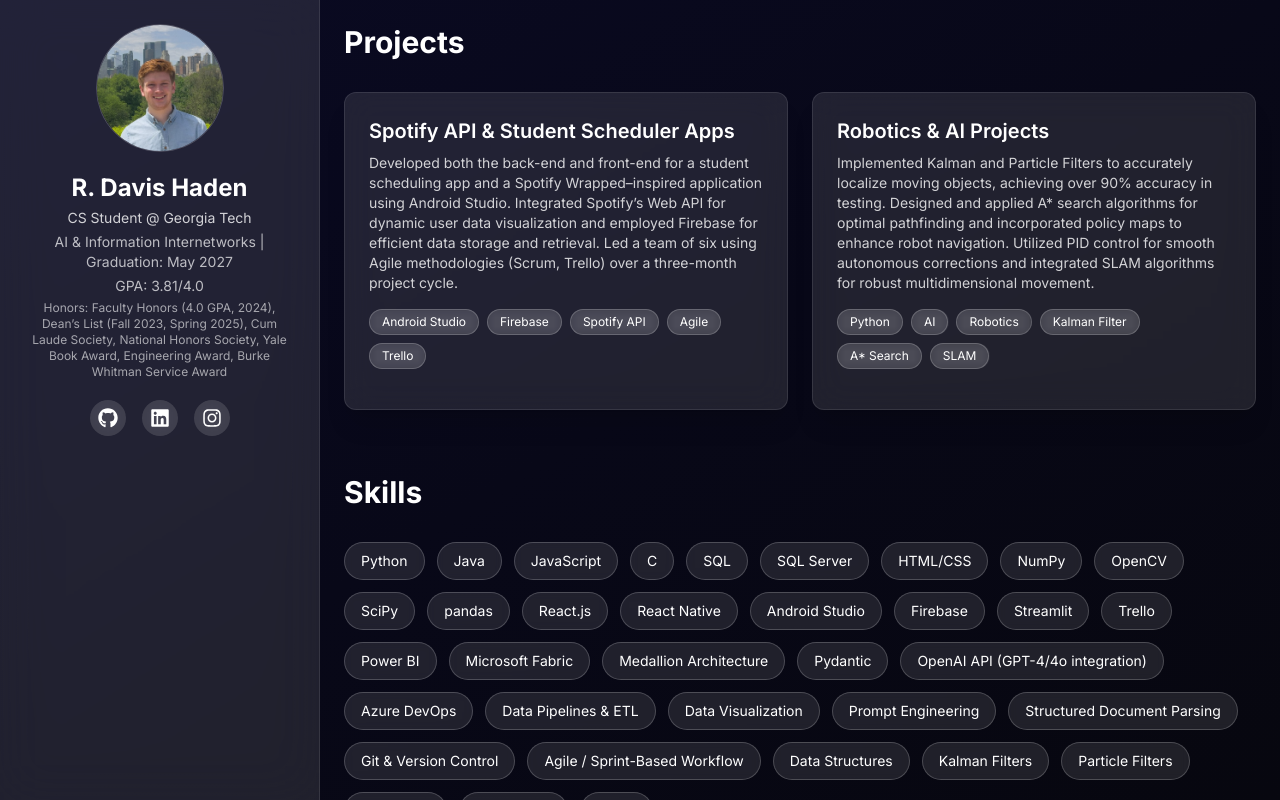
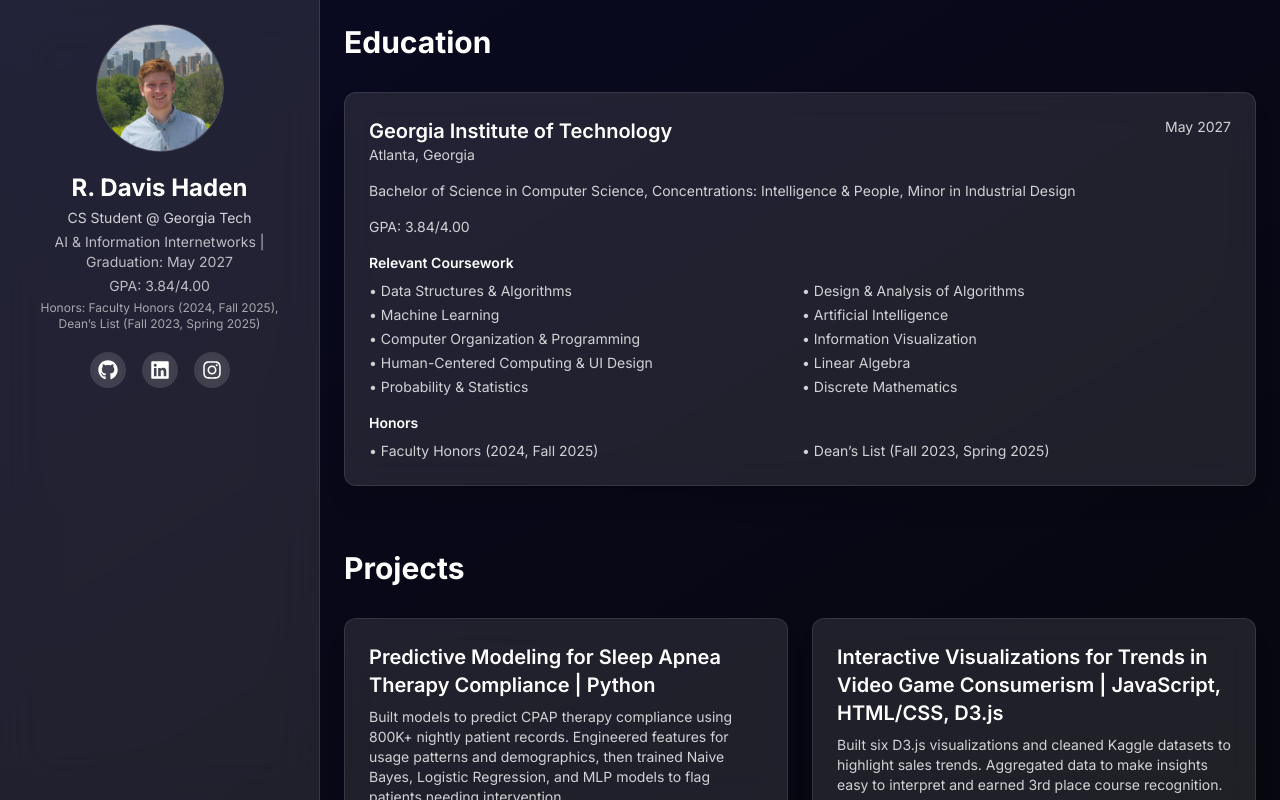
Before and after one commit to davis-haden/davis-haden-portfolio, a React (Vite) app: page / in a window 1280 px wide. Built offline with nearby package versions, Linux system fonts and the light colour scheme.

Commit message:
Update portfolio content with latest resume

```diff
--- a/src/App.jsx
+++ b/src/App.jsx
@@ -1,28 +1,50 @@
-import React, { useState, useEffect } from 'react';
+import React, { useEffect } from 'react';
 import { FaGithub, FaLinkedin, FaInstagram } from 'react-icons/fa';
-import { FiSun, FiMoon } from 'react-icons/fi';
 
 // Import the profile placeholder image. You can replace this with your own photo
 // by placing it in the `src/assets` folder and updating this import.
 import profileImg from './assets/profile-placeholder.png';
 
 // Sample project data. Modify or extend this array to showcase your own work.
+const education = {
+  school: 'Georgia Institute of Technology',
+  location: 'Atlanta, Georgia',
+  graduation: 'May 2027',
+  degree:
+    'Bachelor of Science in Computer Science, Concentrations: Intelligence & People, Minor in Industrial Design',
+  gpa: '3.84/4.00',
+  coursework: [
+    'Data Structures & Algorithms',
+    'Design & Analysis of Algorithms',
+    'Machine Learning',
+    'Artificial Intelligence',
+    'Computer Organization & Programming',
+    'Information Visualization',
+    'Human-Centered Computing & UI Design',
+    'Linear Algebra',
+    'Probability & Statistics',
+    'Discrete Mathematics',
+  ],
+  honors: [
+    'Faculty Honors (2024, Fall 2025)',
+    'Dean’s List (Fall 2023, Spring 2025)',
+  ],
+};
+
 const projects = [
   {
-    title: 'Spotify API & Student Scheduler Apps',
+    title:
+      'Predictive Modeling for Sleep Apnea Therapy Compliance | Python',
     description:
-      'Developed both the back-end and front-end for a student scheduling app and a Spotify Wrapped–inspired application using Android Studio. Integrated Spotify’s Web API for dynamic user data visualization and employed Firebase for efficient data storage and retrieval. Led a team of six using Agile methodologies (Scrum, Trello) over a three-month project cycle.',
-    tags: ['Android Studio', 'Firebase', 'Spotify API', 'Agile', 'Trello'],
-    demo: '#',
-    code: '#',
+      'Built models to predict CPAP therapy compliance using 800K+ nightly patient records. Engineered features for usage patterns and demographics, then trained Naive Bayes, Logistic Regression, and MLP models to flag patients needing intervention.',
+    tags: ['Python', 'Naive Bayes', 'Logistic Regression', 'MLP'],
   },
   {
-    title: 'Robotics & AI Projects',
+    title:
+      'Interactive Visualizations for Trends in Video Game Consumerism | JavaScript, HTML/CSS, D3.js',
     description:
-      'Implemented Kalman and Particle Filters to accurately localize moving objects, achieving over 90% accuracy in testing. Designed and applied A* search algorithms for optimal pathfinding and incorporated policy maps to enhance robot navigation. Utilized PID control for smooth autonomous corrections and integrated SLAM algorithms for robust multidimensional movement.',
-    tags: ['Python', 'AI', 'Robotics', 'Kalman Filter', 'A* Search', 'SLAM'],
-    demo: '#',
-    code: '#',
+      'Built six D3.js visualizations and cleaned Kaggle datasets to highlight sales trends. Aggregated data to make insights easy to interpret and earned 3rd place course recognition.',
+    tags: ['JavaScript', 'HTML/CSS', 'D3.js', 'Data Visualization'],
   },
 ];
 
@@ -31,64 +53,83 @@ const skills = [
   'Python',
   'Java',
   'JavaScript',
-  'C',
   'SQL',
+  'C#',
+  'C++',
+  'React',
+  'React Native',
+  'Unity',
+  'HTML/CSS',
   'SQL Server',
-  'HTML/CSS',
-  'NumPy',
-  'OpenCV',
-  'SciPy',
-  'pandas',
-  'React.js',
-  'React Native',
-  'Android Studio',
-  'Firebase',
+  'Microsoft Fabric',
+  'Power BI',
   'Streamlit',
-  'Trello',
-  'Power BI',
-  'Microsoft Fabric',
-  'Medallion Architecture',
+  'Git/GitHub',
   'Pydantic',
-  'OpenAI API (GPT-4/4o integration)',
-  'Azure DevOps',
-  'Data Pipelines & ETL',
-  'Data Visualization',
-  'Prompt Engineering',
-  'Structured Document Parsing',
-  'Git & Version Control',
-  'Agile / Sprint-Based Workflow',
-  'Data Structures',
-  'Kalman Filters',
-  'Particle Filters',
-  'A* Search',
-  'PID Control',
-  'SLAM',
+  'OpenAI APIs',
+  'scikit-learn',
+  'Naive Bayes',
+  'Logistic Regression',
+  'MLPs',
+  'Feature Engineering',
+  'Model Evaluation',
 ];
 
 // Experience items. You can add more entries as needed.
 const experience = [
   {
-    title: 'IT Intern',
+    title: 'IT Data Management/Engineering Intern',
     company: 'SKANSKA — Charlotte, NC',
-    duration: 'Summer 2025',
+    duration: 'Jun 2025 – Jul 2025',
     description:
-      'Designed and developed dynamic dashboards in <b>Power BI</b> to visualize key operational metrics, enabling more informed decision-making across departments. Built and optimized <b>SQL Server</b> pipelines to streamline data flow and automate reporting tasks. Contributed to <b>Microsoft Fabric</b> projects utilizing <b>Medallion Architecture</b> to structure lakehouse environments for scalable data analytics. Developed internal data science solutions using <b>Python</b>, <b>Streamlit</b>, and <b>OpenAI\'s API</b>, improving workflow efficiency and enabling conversational interfaces for data access. Engineered robust <b>Pydantic</b> models to generate structured outputs from unstructured documents via LLM-powered extraction, reducing manual compliance tasks. Collaborated cross-functionally with data engineers, analysts, and stakeholders to identify business needs and deliver technical solutions with real-world impact.'
+      'Designed <b>Power BI</b> dashboards, optimized <b>SQL Server</b> pipelines, and contributed to <b>Microsoft Fabric</b> lakehouse projects. Built Python/Streamlit apps with <b>OpenAI APIs</b> and <b>Pydantic</b> to automate LLM-driven extraction, improving reporting and compliance workflows.',
   },
   {
     title: 'Intern',
-    company: 'HelloPackage',
-    duration: 'Summer 2023',
+    company: 'HelloPackage — Atlanta, GA',
+    duration: 'May 2023 – Aug 2023',
     description:
-      'Created engaging social media content (<b>LinkedIn</b> posts, <b>TikTok</b> videos, <b>Instagram</b> graphics) using <b>Final Cut Pro X</b> and <b>Adobe InDesign</b>. Researched and implemented best practices that increased viewer interaction threefold. Designed over 10 templates and established streamlined workflows for company publicity.'
+      'Created social media content (LinkedIn posts, TikTok videos, Instagram graphics) using <b>Final Cut Pro X</b> and <b>Adobe InDesign</b>. Researched best practices that increased viewer interaction threefold and designed 10+ templates for streamlined publicity.',
+  },
+];
+
+const leadership = [
+  {
+    title: 'Executive Recruitment Chair',
+    company: 'Theta Chi Fraternity',
+    duration: 'Aug 2024 – Aug 2025',
+    description:
+      'Led recruitment strategy at Georgia Tech, driving the successful recruitment of 30+ new members. Organized events, formal rush activities, and maintained detailed records.',
   },
   {
-    title: 'Team Member/Sensei',
-    company: 'Code Ninjas',
-    duration: 'Summer 2022',
+    title: 'Student Programming Lead',
+    company: 'Vertically Integrated Project — Current Crisis',
+    duration: 'Aug 2025 – Present',
     description:
-      'Taught coding classes and camps to 30+ children (ages 6–13) using <b>Unity</b>, <b>JavaScript</b>, <b>Java</b>, and <b>Python</b>. Developed interactive projects and engaging learning activities to foster interest in coding.'
+      'Modeled wildfire behavior for a large-scale Unity city simulation and built scalable, modular C# systems for real-time simulation, state management, and player decision logging. Conducted code reviews, mentored junior developers, and managed sprint planning.',
+  },
+  {
+    title: 'Project Manager',
+    company: 'GT WebDev',
+    duration: 'Jan 2026 – Present',
+    description:
+      'Leading a semester-long effort to design and build a React website and mobile app for a nonprofit (Praying for the Next Generation — PFTNG).',
+  },
+  {
+    title: 'Team Member',
+    company: 'TOM — Tikkun Olam Makers',
+    duration: 'Aug 2025 – Present',
+    description:
+      'Collaborated with engineers, designers, and clinicians to develop open-source assistive technologies. Led materials research for an assistive bath chair project.',
   },
 ];
+
+const additional = {
+  languages: 'Spanish (Basic)',
+  fineArts: 'Piano (Received Superior+ from Musicians Guild in 2023)',
+  interests:
+    'Baking, Rock Climbing, Tennis, Hiking, Reading, Science Fiction, Live Jazz, Traveling',
+};
 
 function App() {
   // Always enable dark mode
@@ -114,11 +155,10 @@ function App() {
             <p className="text-sm opacity-70">
               AI & Information Internetworks | Graduation: May 2027
             </p>
-            <p className="text-sm opacity-70">
-              GPA: 3.81/4.0
-            </p>
+            <p className="text-sm opacity-70">GPA: 3.84/4.00</p>
             <p className="text-xs opacity-60">
-              Honors: Faculty Honors (4.0 GPA, 2024), Dean’s List (Fall 2023, Spring 2025), Cum Laude Society, National Honors Society, Yale Book Award, Engineering Award, Burke Whitman Service Award
+              Honors: Faculty Honors (2024, Fall 2025), Dean’s List (Fall 2023,
+              Spring 2025)
             </p>
           </div>
           <div className="flex space-x-4">
@@ -132,7 +172,7 @@ function App() {
               <FaGithub className="w-5 h-5" />
             </a>
             <a
-              href="https://www.linkedin.com/in/roland-haden-7923191b0"
+              href="https://www.linkedin.com/in/davis-haden"
               target="_blank"
               rel="noopener noreferrer"
               aria-label="LinkedIn"
@@ -155,6 +195,43 @@ function App() {
       </aside>
       {/* Main content */}
       <main className="flex-1 h-screen overflow-y-auto p-6 space-y-16">
+        {/* Education */}
+        <section id="education">
+          <h2 className="text-3xl font-bold mb-8">Education</h2>
+          <div className="rounded-xl p-6 bg-white/10 dark:bg-white/10 backdrop-blur-lg border border-white/10 shadow-xl shadow-black/10 space-y-4">
+            <div className="flex flex-wrap justify-between gap-2">
+              <div>
+                <h3 className="text-xl font-semibold">
+                  {education.school}
+                </h3>
+                <p className="text-sm opacity-80">{education.location}</p>
+              </div>
+              <div className="text-sm opacity-80">
+                {education.graduation}
+              </div>
+            </div>
+            <p className="text-sm opacity-80">{education.degree}</p>
+            <p className="text-sm opacity-80">GPA: {education.gpa}</p>
+            <div>
+              <p className="text-sm font-semibold mb-2">
+                Relevant Coursework
+              </p>
+              <ul className="grid gap-1 text-sm opacity-80 sm:grid-cols-2">
+                {education.coursework.map((course) => (
+                  <li key={course}>• {course}</li>
+                ))}
+              </ul>
+            </div>
+            <div>
+              <p className="text-sm font-semibold mb-2">Honors</p>
+              <ul className="grid gap-1 text-sm opacity-80 sm:grid-cols-2">
+                {education.honors.map((honor) => (
+                  <li key={honor}>• {honor}</li>
+                ))}
+              </ul>
+            </div>
+          </div>
+        </section>
         {/* Projects */}
         <section id="projects">
           <h2 className="text-3xl font-bold mb-8">Projects</h2>
@@ -171,16 +248,15 @@ function App() {
                   {project.description}
                 </p>
                 <div className="flex flex-wrap gap-2 mb-4">
-                  {project.tags.map((tag, tagIdx) => (
+                  {project.tags.map((tag) => (
                     <span
-                      key={tagIdx}
+                      key={tag}
                       className="px-3 py-1 text-xs rounded-full bg-white/10 border border-white/20 backdrop-blur-sm"
                     >
                       {tag}
                     </span>
                   ))}
                 </div>
-                {/* Demo/Code buttons hidden for now */}
               </div>
             ))}
           </div>
@@ -199,9 +275,29 @@ function App() {
             ))}
           </div>
         </section>
-        {/* Experience */}
+        {/* Additional Skills & Interests */}
+        <section id="additional">
+          <h2 className="text-3xl font-bold mb-8">
+            Additional Skills &amp; Interests
+          </h2>
+          <div className="rounded-xl p-6 bg-white/10 dark:bg-white/10 backdrop-blur-lg border border-white/10 shadow-xl shadow-black/10 space-y-3 text-sm opacity-80">
+            <p>
+              <span className="font-semibold">Languages:</span>{' '}
+              {additional.languages}
+            </p>
+            <p>
+              <span className="font-semibold">Fine Arts:</span>{' '}
+              {additional.fineArts}
+            </p>
+            <p>
+              <span className="font-semibold">Interests:</span>{' '}
+              {additional.interests}
+            </p>
+          </div>
+        </section>
+        {/* Work Experience */}
         <section id="experience">
-          <h2 className="text-3xl font-bold mb-8">Experience</h2>
+          <h2 className="text-3xl font-bold mb-8">Work Experience</h2>
           <div className="space-y-6">
             {experience.map((exp, idx) => (
               <div
@@ -227,12 +323,39 @@ function App() {
             ))}
           </div>
         </section>
+        {/* Leadership & Community */}
+        <section id="leadership">
+          <h2 className="text-3xl font-bold mb-8">
+            Leadership &amp; Community
+          </h2>
+          <div className="space-y-6">
+            {leadership.map((item, idx) => (
+              <div
+                key={idx}
+                className="rounded-xl p-6 bg-white/10 dark:bg-white/10 backdrop-blur-lg border border-white/10 shadow-xl shadow-black/10"
+              >
+                <div className="flex justify-between items-center mb-2">
+                  <h3 className="text-xl font-semibold">{item.title}</h3>
+                  <span className="text-sm opacity-80">
+                    {item.duration}
+                  </span>
+                </div>
+                <p className="text-sm font-medium mb-1">
+                  {item.company}
+                </p>
+                <p className="text-sm opacity-80">
+                  {item.description}
+                </p>
+              </div>
+            ))}
+          </div>
+        </section>
         {/* Contact */}
         <section id="contact" className="pb-20">
           <h2 className="text-3xl font-bold mb-8">Contact</h2>
           <div className="rounded-xl p-6 bg-white/10 dark:bg-white/10 backdrop-blur-lg border border-white/10 shadow-xl shadow-black/10 space-y-4">
             <p className="text-sm opacity-80">
-              I’d love to hear from you! Feel free to reach out via email:
+              I’d love to hear from you! Feel free to reach out:
             </p>
             <a
               href="mailto:rhaden8@gatech.edu"
@@ -240,12 +363,27 @@ function App() {
             >
               rhaden8@gatech.edu
             </a>
-            <a
-              href="mailto:davis.haden@gmail.com"
-              className="inline-block text-blue-400 underline hover:text-blue-300 ml-4"
-            >
-              davis.haden@gmail.com
-            </a>
+            <div className="text-sm opacity-80">
+              (678) 772-1370
+            </div>
+            <div className="flex flex-wrap gap-4 text-sm">
+              <a
+                href="https://www.linkedin.com/in/davis-haden"
+                target="_blank"
+                rel="noopener noreferrer"
+                className="text-blue-400 underline hover:text-blue-300"
+              >
+                linkedin.com/in/davis-haden
+              </a>
+              <a
+                href="https://github.com/davis-haden"
+                target="_blank"
+                rel="noopener noreferrer"
+                className="text-blue-400 underline hover:text-blue-300"
+              >
+                github.com/davis-haden
+              </a>
+            </div>
           </div>
         </section>
       </main>
```
